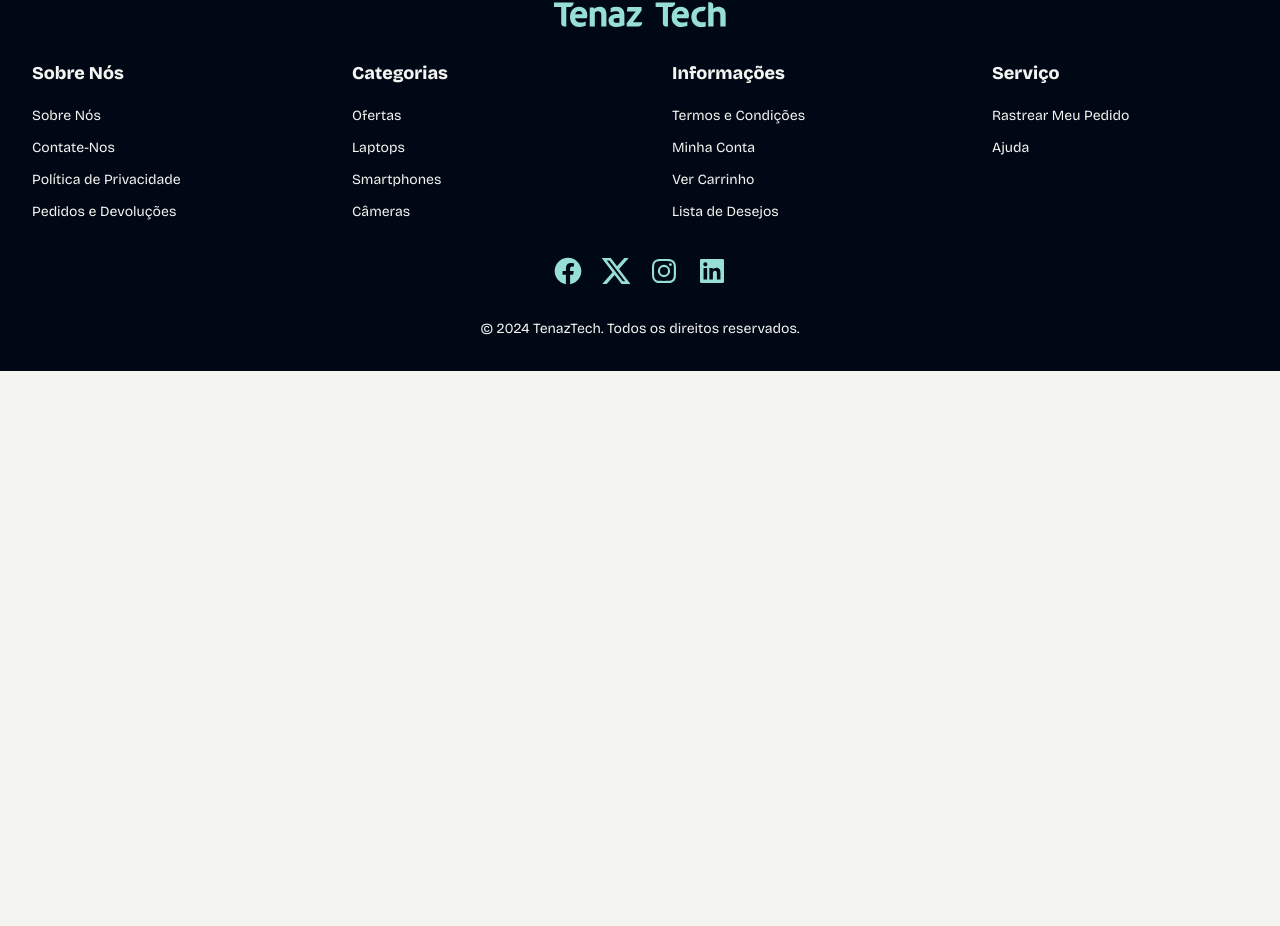
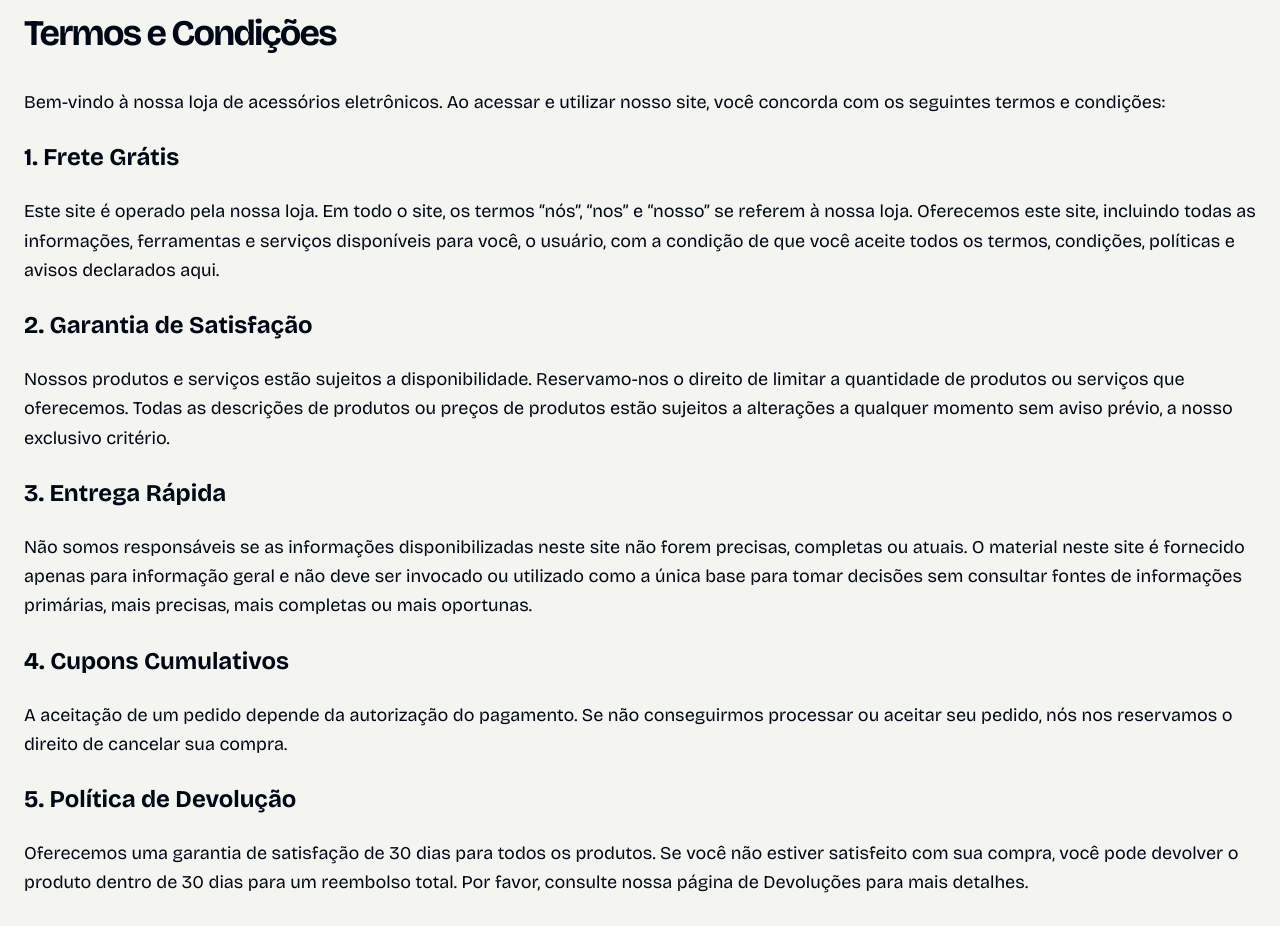
Before and after one commit to ribeirojer/tenaztech, a Next.js app in the folder web/: page /termos-e-condicoes in a window 1280 px wide. Shown: the part 1397-2323 px from the top of the page. Before the commit the page ends 1768 px from the top, so only its background shows below. Built offline with nearby package versions, Linux system fonts and the light colour scheme.

Commit message:
feat: edit termos page

```diff
--- a/web/src/components/WhyShopWithUs.tsx
+++ b/web/src/components/WhyShopWithUs.tsx
@@ -1,4 +1,5 @@
 import React from "react";
+import Link from "next/link";
 import ClockIcon from "./icons/ClockIcon";
 import ShieldCheckIcon from "./icons/ShieldCheckIcon";
 import TruckIcon from "./icons/TruckIcon";
@@ -15,43 +16,34 @@
 						Por que comprar conosco?
 					</h2>
 					<p className="mx-auto max-w-[600px] text-base md:text-lg/relaxed lg:text-base/relaxed xl:text-lg/relaxed">
-						Descubra os benefícios de comprar em nossa loja de acessórios
-						eletrônicos.
+						Descubra os benefícios de comprar em nossa loja de acessórios eletrônicos.
 					</p>
 				</div>
 				<div className="grid grid-cols-2 gap-4 md:gap-8 md:grid-cols-4">
-					<div className="bg-glow-tech bg-opacity-50 flex flex-col items-center justify-center space-y-4 rounded-lg bg-white p-6 shadow-lg transition-transform transform hover:scale-105">
+					<Link href="/termos-e-condicoes#frete-gratis" className="cursor-pointer bg-glow-tech bg-opacity-50 flex flex-col items-center justify-center space-y-4 rounded-lg bg-white p-6 shadow-lg transition-transform transform hover:scale-105">
 							<TruckIcon className="h-10 w-10 text-primary" />
 							<h3 className="text-lg font-bold text-secondary">Frete Grátis</h3>
-						<p className="text-sm">
-							Aproveite frete grátis em todos os pedidos acima de R$ 100.
-						</p>
-					</div>
-					<div className="bg-sandstorm bg-opacity-50 flex flex-col items-center justify-center space-y-4 rounded-lg bg-white p-6 shadow-lg transition-transform transform hover:scale-105">
+							<p className="text-sm">Aproveite frete grátis em todos os pedidos acima de R$ 100.</p>
+
+					</Link>
+					<Link href="/termos-e-condicoes#garantia" className="cursor-pointer bg-sandstorm bg-opacity-50 flex flex-col items-center justify-center space-y-4 rounded-lg bg-white p-6 shadow-lg transition-transform transform hover:scale-105">
 							<ShieldCheckIcon className="h-10 w-10 text-primary" />
-						<h3 className="text-lg font-bold text-secondary">
-							Garantia de Satisfação
-						</h3>
-						<p className="text-sm">
-							Se você não estiver satisfeito, devolvemos o seu dinheiro.
-						</p>
-					</div>
-					<div className="bg-electric-blue bg-opacity-50 flex flex-col items-center justify-center space-y-4 rounded-lg bg-white p-6 shadow-lg transition-transform transform hover:scale-105">
+							<h3 className="text-lg font-bold text-secondary">Garantia de Satisfação</h3>
+							<p className="text-sm">Se você não estiver satisfeito, devolvemos o seu dinheiro.</p>
+
+					</Link>
+					<Link href="/termos-e-condicoes#entrega-rapida" className="cursor-pointer bg-electric-blue bg-opacity-50 flex flex-col items-center justify-center space-y-4 rounded-lg bg-white p-6 shadow-lg transition-transform transform hover:scale-105">
 							<ClockIcon className="h-10 w-10 text-primary" />
 							<h3 className="text-lg font-bold text-secondary">Entrega Rápida</h3>
-						<p className="text-sm">
-							Seu pedido será enviado em 1-2 dias úteis.
-						</p>
-					</div>
-					<div className="bg-pink-pulse bg-opacity-50 flex flex-col items-center justify-center space-y-4 rounded-lg bg-white p-6 shadow-lg transition-transform transform hover:scale-105">
+							<p className="text-sm">Seu pedido será enviado em 1-2 dias úteis.</p>
+
+					</Link>
+					<Link href="/termos-e-condicoes#cupons" className="cursor-pointer bg-pink-pulse bg-opacity-50 flex flex-col items-center justify-center space-y-4 rounded-lg bg-white p-6 shadow-lg transition-transform transform hover:scale-105">
 							<CouponIcon className="h-10 w-10 text-primary" />
-						<h3 className="text-lg font-bold text-secondary">
-							Cupons Cumulativos
-						</h3>
-						<p className="text-sm">
-							Use múltiplos cupons para economizar ainda mais.
-						</p>
-					</div>
+							<h3 className="text-lg font-bold text-secondary">Cupons Cumulativos</h3>
+							<p className="text-sm">Use múltiplos cupons para economizar ainda mais.</p>
+
+					</Link>
 				</div>
 			</div>
 		</section>
--- a/web/src/pages/termos-e-condicoes.tsx
+++ b/web/src/pages/termos-e-condicoes.tsx
@@ -1,4 +1,5 @@
 import Layout from "@/components/core/Layout";
+import Link from "next/link";
 import React from "react";
 
 type Props = {};
@@ -108,6 +109,37 @@
 					</p>
 				</div>
 			</div>
+
+			<section className="w-full py-12 md:py-24 bg-muted">
+				<div className="container mx-auto px-4 md:px-6">
+					<h1 className="text-3xl font-bold tracking-tighter md:text-4xl/tight text-primary mb-8">
+						Termos e Condições
+					</h1>
+					<div className="space-y-6 text-base md:text-lg/relaxed lg:text-base/relaxed xl:text-lg/relaxed">
+						<p>Bem-vindo à nossa loja de acessórios eletrônicos. Ao acessar e utilizar nosso site, você concorda com os seguintes termos e condições:</p>
+
+						<h2 id="frete-gratis" className="text-2xl font-bold text-secondary mt-8">1. Frete Grátis</h2>
+						<p>Este site é operado pela nossa loja. Em todo o site, os termos “nós”, “nos” e “nosso” se referem à nossa loja. Oferecemos este site, incluindo todas as informações, ferramentas e serviços disponíveis para você, o usuário, com a condição de que você aceite todos os termos, condições, políticas e avisos declarados aqui.</p>
+
+						<h2 id="garantia" className="text-2xl font-bold text-secondary mt-8">2. Garantia de Satisfação</h2>
+						<p>Nossos produtos e serviços estão sujeitos a disponibilidade. Reservamo-nos o direito de limitar a quantidade de produtos ou serviços que oferecemos. Todas as descrições de produtos ou preços de produtos estão sujeitos a alterações a qualquer momento sem aviso prévio, a nosso exclusivo critério.</p>
+
+						<h2 id="entrega-rapida" className="text-2xl font-bold text-secondary mt-8">3. Entrega Rápida</h2>
+						<p>Não somos responsáveis se as informações disponibilizadas neste site não forem precisas, completas ou atuais. O material neste site é fornecido apenas para informação geral e não deve ser invocado ou utilizado como a única base para tomar decisões sem consultar fontes de informações primárias, mais precisas, mais completas ou mais oportunas.</p>
+
+						<h2 id="cupons" className="text-2xl font-bold text-secondary mt-8">4. Cupons Cumulativos</h2>
+						<p>A aceitação de um pedido depende da autorização do pagamento. Se não conseguirmos processar ou aceitar seu pedido, nós nos reservamos o direito de cancelar sua compra.</p>
+
+						<h2 className="text-2xl font-bold text-secondary mt-8">5. Política de Devolução</h2>
+						<p>Oferecemos uma garantia de satisfação de 30 dias para todos os produtos. Se você não estiver satisfeito com sua compra, você pode devolver o produto dentro de 30 dias para um reembolso total. Por favor, consulte nossa página de <Link href="/devolucoes" className="text-primary hover:underline">Devoluções</Link> para mais detalhes.</p>
+
+						<h2 className="text-2xl font-bold text-secondary mt-8">6. Modificações dos Termos</h2>
+						<p>Reservamo-nos o direito de modificar os termos e condições a qualquer momento, então, por favor, reveja-os com frequência. Alterações e esclarecimentos entrarão em vigor imediatamente após sua publicação no site.</p>
+
+						<p className="mt-8">Se você tiver qualquer dúvida sobre nossos termos e condições, por favor, entre em contato conosco.</p>
+					</div>
+				</div>
+			</section>
 		</Layout>
 	);
 };
```
Lines whose indentation alone changed are shown as unchanged.
